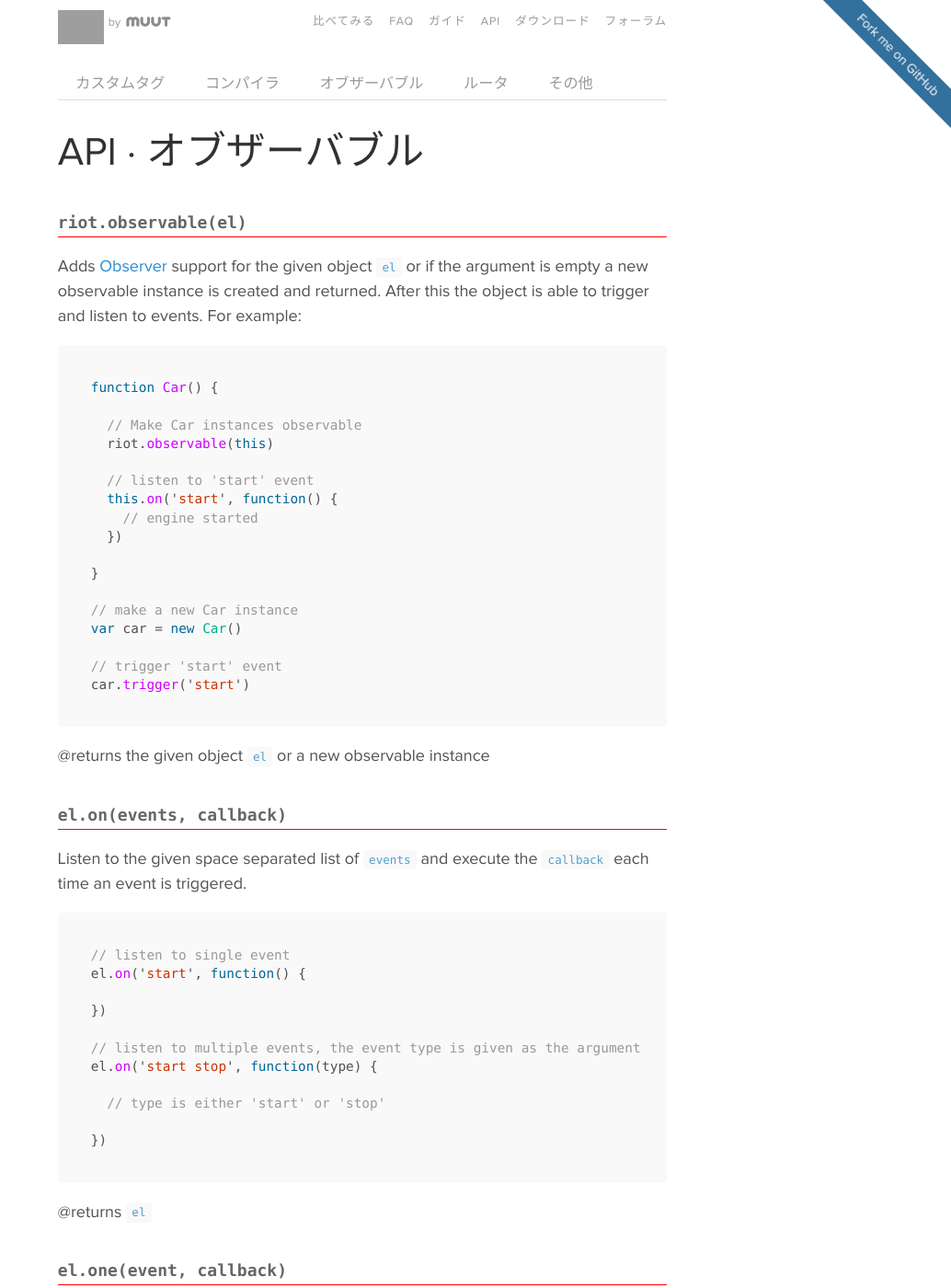
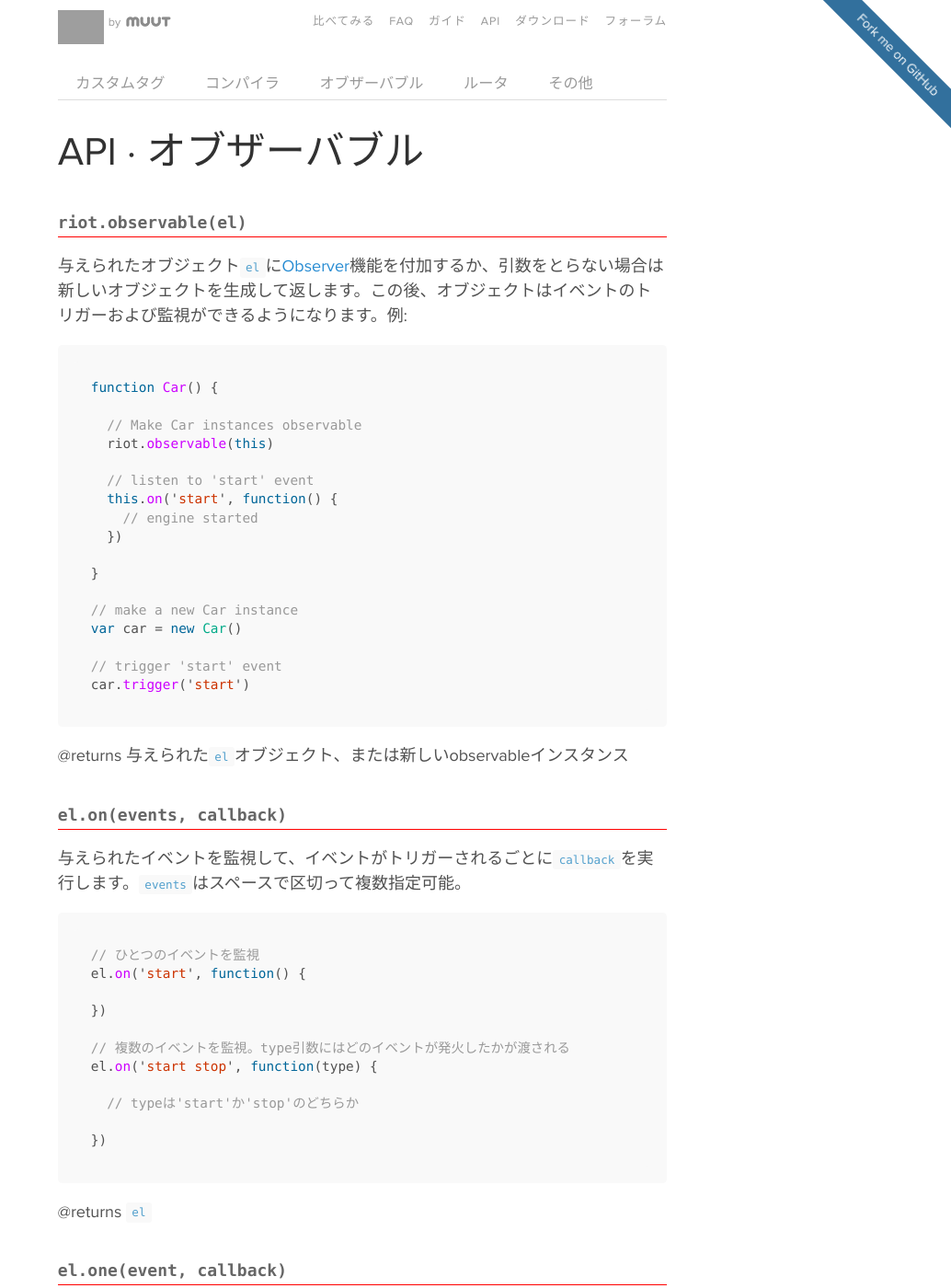
Before and after one commit to riot/riot.github.io, a Jekyll site: the page built from ja/api/observable.md, in a window 1280 px wide and 1400 px high. Shown: the whole window at 92% size, without its empty margins (246-1280 px from the left). Built offline with Jekyll 4.4.1, drawn with Linux system fonts in a browser that asks for light colours; Markdown is read by kramdown in place of the engine named in the settings; some of the changed text lies outside the part shown; grey boxes are pictures that could not be loaded.

Commit message:
Translate "API - Observable" into Japanese

````diff
--- a/ja/api/observable.md
+++ b/ja/api/observable.md
@@ -9,7 +9,7 @@ class: apidoc
 
 ### <a name="constructor"></a> riot.observable(el)
 
-Adds [Observer](http://en.wikipedia.org/wiki/Observer_pattern) support for the given object `el` or if the argument is empty a new observable instance is created and returned. After this the object is able to trigger and listen to events. For example:
+与えられたオブジェクト`el`に[Observer](https://ja.wikipedia.org/wiki/Observer_パターン)機能を付加するか、引数をとらない場合は新しいオブジェクトを生成して返します。この後、オブジェクトはイベントのトリガーおよび監視ができるようになります。例:
 
 ``` js
 function Car() {
@@ -31,23 +31,23 @@ var car = new Car()
 car.trigger('start')
 ```
 
-@returns the given object `el` or a new observable instance
+@returns 与えられた`el`オブジェクト、または新しいobservableインスタンス
 
 
 ### <a name="on"></a> el.on(events, callback)
 
-Listen to the given space separated list of `events` and execute the `callback` each time an event is triggered.
+与えられたイベントを監視して、イベントがトリガーされるごとに`callback`を実行します。`events`はスペースで区切って複数指定可能。
 
 ``` js
-// listen to single event
+// ひとつのイベントを監視
 el.on('start', function() {
 
 })
 
-// listen to multiple events, the event type is given as the argument
+// 複数のイベントを監視。type引数にはどのイベントが発火したかが渡される
 el.on('start stop', function(type) {
 
-  // type is either 'start' or 'stop'
+  // typeは'start'か'stop'のどちらか
 
 })
 ```
@@ -56,7 +56,7 @@ el.on('start stop', function(type) {
 
 ### <a name="one"></a> el.one(event, callback)
 
-Listen to the given `event` and execute the `callback` at most once.
+一度だけ、与えられた`event`を監視し、`callback`を実行します。
 
 ``` js
 // run the function once, even if 'start' is triggered multiple times
@@ -69,7 +69,7 @@ el.one('start', function() {
 
 ### <a name="off"></a> el.off(events)
 
-Removes the given space separated list of event listeners
+指定されたイベントのリスナ(コールバック)を削除します。`events`はスペースで区切って複数指定可能。
 
 ``` js
 el.off('start stop')
@@ -79,7 +79,7 @@ el.off('start stop')
 
 ### <a name="off-fn"></a> el.off(events, fn)
 
-Removes the given callback from the list of events
+指定されたイベントについて、特定のリスナ`fn`を削除します。
 
 ``` js
 function doIt() {
@@ -88,7 +88,7 @@ function doIt() {
 
 el.on('start middle end', doIt)
 
-// remove a specific listener from start and end events
+// startとendイベントから特定のリスナだけを削除
 el.off('start end', doIt)
 ```
 
@@ -96,14 +96,14 @@ el.off('start end', doIt)
 
 ### <a name="off-all"></a> el.off('*')
 
-Removes all listeners from all event types.
+すべてのイベントのすべてのリスナを削除します。
 
 @returns `el`
 
 
 ### <a name="trigger"></a> el.trigger(event)
 
-Execute all callback functions that listen to the given `event`
+`event`を監視しているすべてのコールバック関数を実行します。
 
 ``` js
 el.trigger('start')
@@ -113,15 +113,15 @@ el.trigger('start')
 
 ### <a name="trigger-args"></a> el.trigger(event, arg1 ... argN)
 
-Execute all callback functions that listen to the given `event`. Any number of extra parameters can be provided for the listeners.
+`event`を監視しているすべてのコールバック関数を実行します。任意の数の引数をリスナに渡すことができます。
 
 ``` js
-// listen to 'start' event and expect extra arguments
+// startイベントを監視して、引数を待ち受け
 el.on('start', function(engine_details, is_rainy_day) {
 
 })
 
-// trigger start event with extra parameters
+// 引数とともに、startイベントをトリガー
 el.trigger('start', { fuel: 89 }, true)
 
 ```
````
